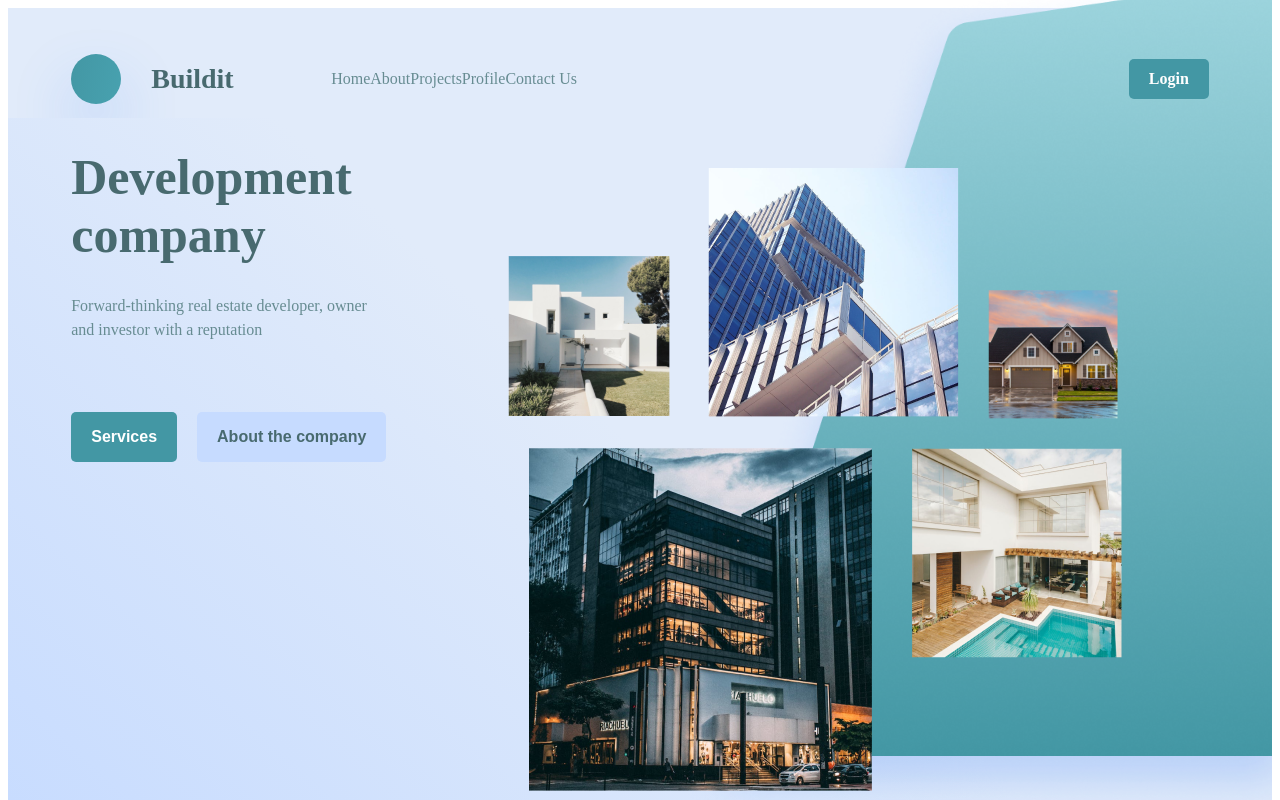
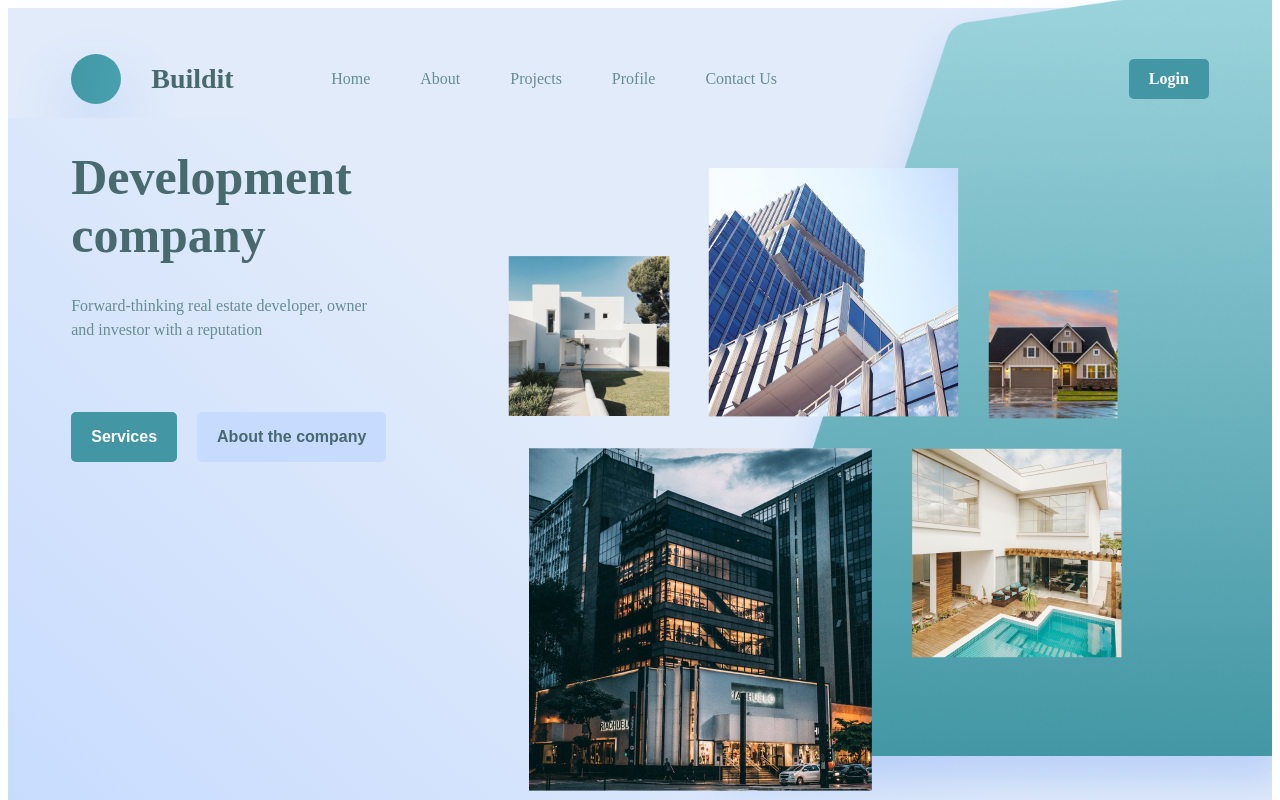
Before and after one commit to Ranecodes/builditapp, a React (Create React App) app: page / in a window 1280 px wide. Shown: the top 800 px of the page. Built offline with nearby package versions, Linux system fonts and the light colour scheme.

Commit message:
menu bar fix

```diff
--- a/src/components/layout.js
+++ b/src/components/layout.js
@@ -23,7 +23,7 @@ export default function Layout() {
           <h1 className="logo-text">Buildit</h1>
         </div>
         <nav className="navBar">
-          <div className={navbarOpen ? "links" : "hideMenu"}>
+          <div className={navbarOpen ? "hideMenu" : "links"}>
             <NavLink to="/" end className="link" onClick={() => closeMenu()}>
               Home
             </NavLink>
```
